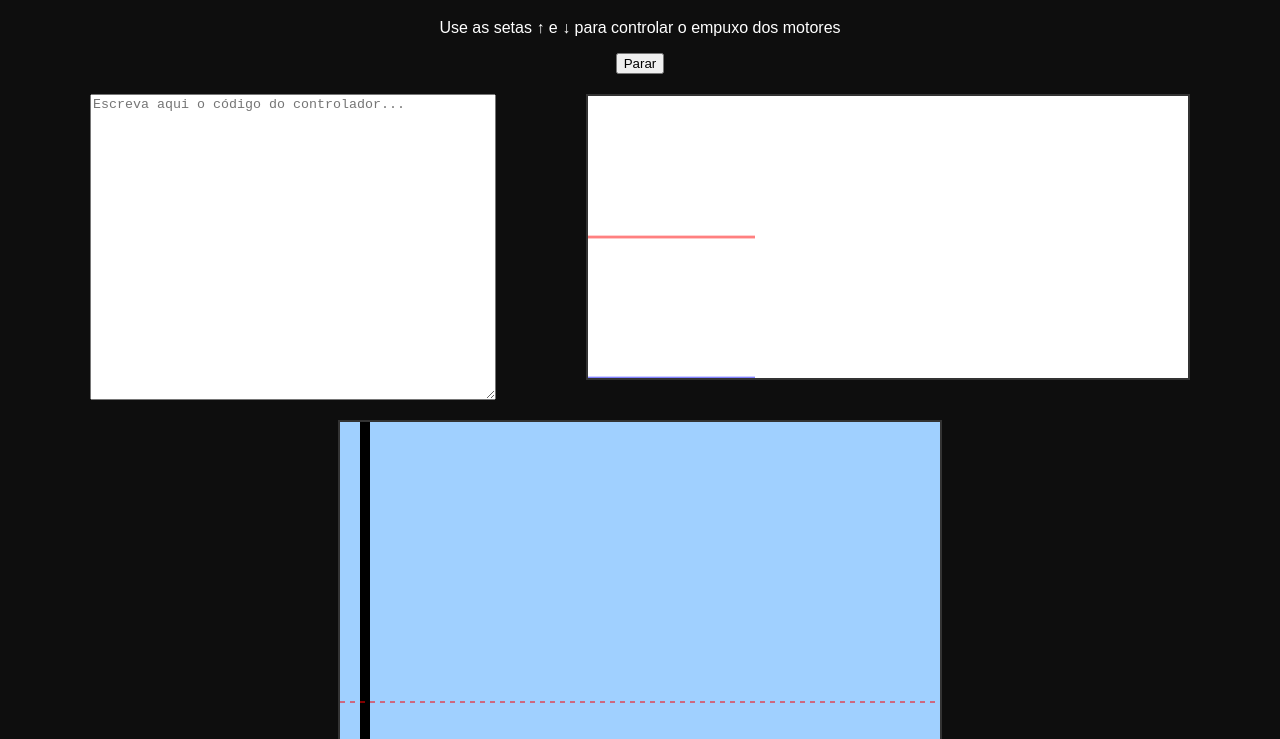
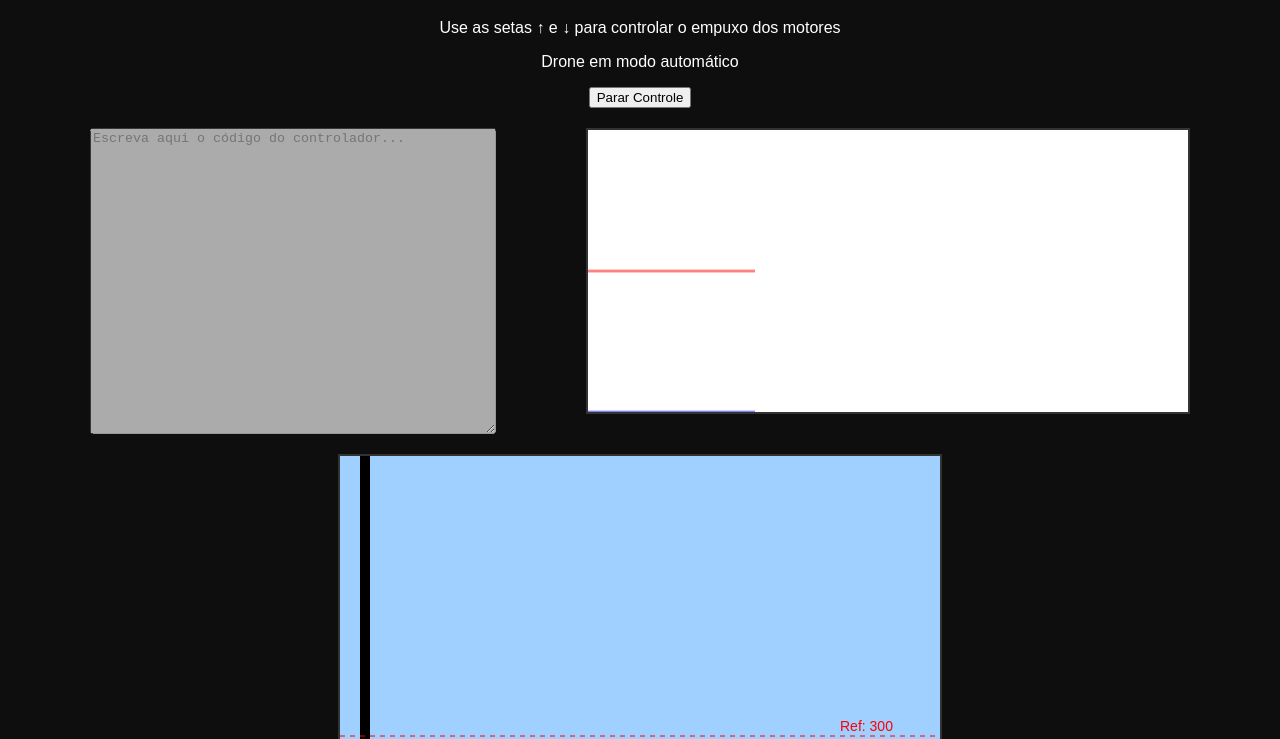
Before and after one commit to maciel5995/controle_vertical_drone, a plain HTML site: page index.html in a window 1280 px wide. Both pictures are taken after a click on the button "Executar Controle". Shown: the part 61-800 px from the top of the page. Drawn offline with Linux system fonts and the light colour scheme.

Commit message:
melhorias

```diff
--- a/index.html
+++ b/index.html
@@ -9,6 +9,7 @@
 <body>
   <h1>Simulação de Controle Vertical de um Drone</h1>
   <p>Use as setas ↑ e ↓ para controlar o empuxo dos motores</p>
+  <p id="modo">Drone em modo manual</p>
   <button onclick="executarCodigo(this)">Executar Controle</button>
   <div id="container">
     <textarea id="codigo" placeholder="Escreva aqui o código do controlador..."></textarea><br>
--- a/scripts/script.js
+++ b/scripts/script.js
@@ -79,12 +79,15 @@ function drawDrone(x, y, propellerAngle) {
 }
 
 function executarCodigo(botao) {
+  const textarea = document.getElementById('codigo');
+  const flightMode = document.getElementById('modo');
   execute = !execute;
-  botao.textContent = execute ? "Parar" : "Controlar";
+  botao.textContent = execute ? "Parar Controle" : "Executar Controle";
+  flightMode.textContent = execute ? "Drone em modo automático" : "Drone em modo manual";
+  textarea.disabled = !textarea.disabled;
 }
 
 function drawGraphic() {
-
   // Armazena valores
   historicoY.push(y);
   historicoRef.push(ref);
@@ -164,7 +167,10 @@ function loop() {
   ctx.stroke();
   ctx.setLineDash([]); // reseta o padrão da linha
 
-  // drawGraphic();
+  // Texto com valor de ref
+  ctx.font = "14px Arial";
+  ctx.fillStyle = "red";
+  ctx.fillText("Ref: " + ref, 500, canvas.height - ref - 25);
 
   requestAnimationFrame(loop);
 }
```
